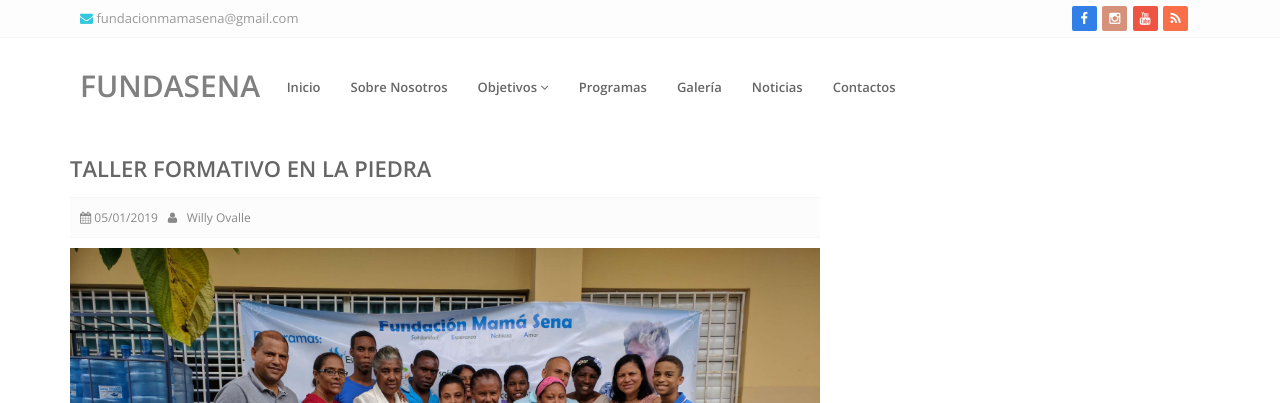
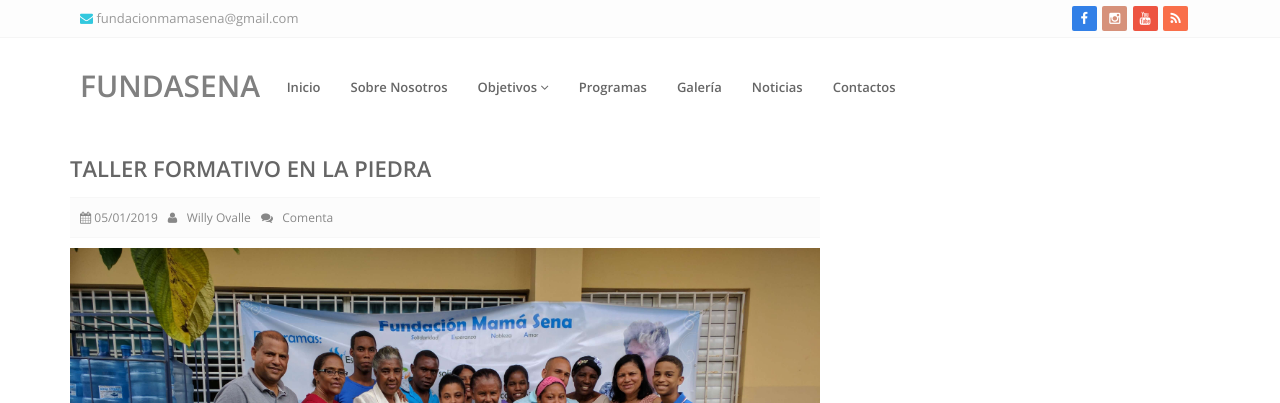
Before and after one commit to wovalle/fundasena.org, a Jekyll site: the page built from _posts/2019-01-05-taller-informativo-piedra.markdown, in a window 1280 px wide. Shown: the top 403 px of the page. Built offline with Jekyll 4.4.1, drawn with Linux system fonts in a browser that asks for light colours; comment, search, counter and statistics services are not loaded.

Commit message:
feat: adding comment count!

```diff
--- a/_includes/disqus.html
+++ b/_includes/disqus.html
@@ -17,5 +17,6 @@
       (d.head || d.body).appendChild(s);
     })();
   </script>
+  <script id="dsq-count-scr" src="//fundasena.disqus.com/count.js" async></script>
   <noscript>Please enable JavaScript to view the <a href="https://disqus.com/?ref_noscript">comments powered by Disqus.</a></noscript>
 </div>
--- a/_layouts/post.html
+++ b/_layouts/post.html
@@ -19,6 +19,7 @@
             <a href="#"><i class="fa fa-calendar"></i> {{ page.date | date: "%d/%m/%Y" }} </a> &nbsp;
             <!-- Author -->
             <a href="#"><i class="fa fa-user"></i> &nbsp; {{page.author}}</a> &nbsp;
+            <a href="{{content.absolute_url}}#disqus_thread"><i class="fa fa-comments"></i> &nbsp; Comenta</a>
           </div>
 
           <!-- Carousel -->
```
